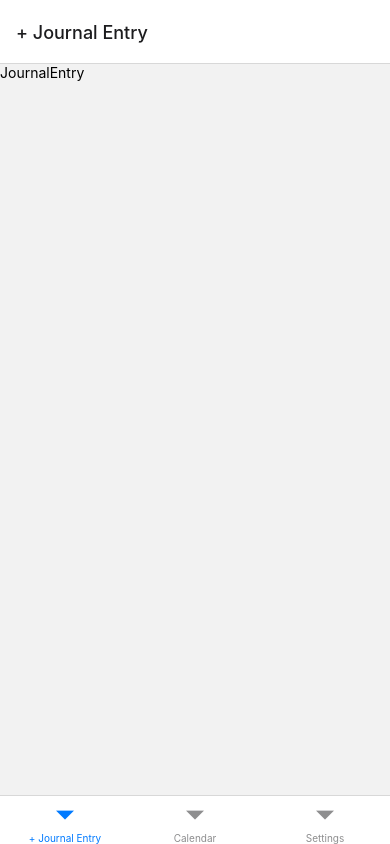
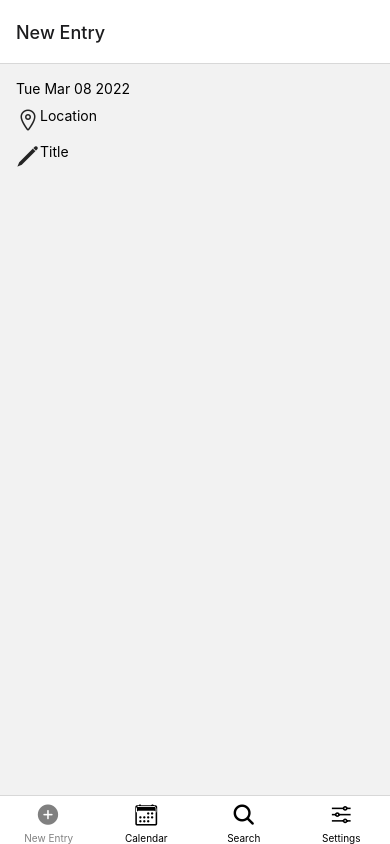
Before and after one commit to samanthatarrice/mono-log_journal-app, a React Native app: screen / in a window 390 px wide. Built offline with nearby package versions, Linux system fonts and the light colour scheme.

Commit message:
Begin setup of JournalEntry text and icons

```diff
--- a/App.js
+++ b/App.js
@@ -1,35 +1,53 @@
 import React from 'react';
-import { StatusBar } from 'expo-status-bar';
-import { StyleSheet, View } from 'react-native';
+import { StyleSheet } from 'react-native-web';
 import { NavigationContainer } from '@react-navigation/native';
 import { createBottomTabNavigator } from '@react-navigation/bottom-tabs';
-
+Ionicons
+import { Ionicons } from '@expo/vector-icons';
 
 import Home from './components/Home';
 import JournalEntry from './components/JournalEntry';
 import Calendar from './components/Calendar';
+import Search from './components/Search'
 import Settings from './components/Settings';
 
 
 export default function App() {
   return (
     <NavigationContainer>
-      <Tab.Navigator>
-        <Tab.Screen name='+ Journal Entry' component={JournalEntry} />
+      <Tab.Navigator
+        screenOptions={({route}) => ({
+          tabBarIcon: ({ focused, color, size }) => {
+            let iconName;
+
+            if (route.name === 'New Entry') {
+              iconName = 'add-circle';
+            } else if (route.name === 'Calendar') {
+              iconName = 'calendar-outline';
+            } else if (route.name === 'Search') {
+              iconName = 'search';
+            } else if (route.name === 'Settings') {
+              iconName = 'options-outline'
+            }
+            return <Ionicons name={iconName} size={size} color={color} />;
+          },
+          tabBarActiveTintColor: 'gray',
+          tabBarInactiveTintColor: 'black'
+        })}
+      >
+        <Tab.Screen name='New Entry' component={JournalEntry} />
         <Tab.Screen name='Calendar' component={Calendar} />
+        <Tab.Screen name='Search' component={Search} />
         <Tab.Screen name='Settings' component={Settings} />
       </Tab.Navigator>
     </NavigationContainer>
   );
 }
 
-const Tab = createBottomTabNavigator();
-
 const styles = StyleSheet.create({
   container: {
-    flex: 1,
-    backgroundColor: '#fff',
-    alignItems: 'center',
-    justifyContent: 'center',
+    padding: 16
   },
 });
+
+const Tab = createBottomTabNavigator();
--- a/components/JournalEntry.js
+++ b/components/JournalEntry.js
@@ -1,10 +1,31 @@
 import React from 'react';
-import { Text } from 'react-native';
+import { View, Text, TextInput, StyleSheet } from 'react-native';
+import { Icon } from 'react-native-elements';
 
 const JournalEntry = () => {
+
+  let date = new Date().toDateString();
+
   return (
-    <Text>JournalEntry</Text>
+    <View style={styles.container}>
+      <Text>{date}</Text>
+      <View style={{marginTop: 10, marginRight:'auto', display:'flex', flexDirection:'row'}}>
+        <Icon name='location-outline' type='ionicon' />
+        <Text>Location</Text>
+      </View>
+      <View style={{marginTop: 10, marginRight:'auto', display:'flex', flexDirection:'row'}}>
+        <Icon name='pencil' type='ionicon' />
+        <Text>Title</Text>
+      </View>
+
+    </View>
   )
 }
 
+const styles = StyleSheet.create({
+  container: {
+    padding: 16
+  },
+});
+
 export default JournalEntry;
--- /dev/null
+++ b/components/Search.js
@@ -0,0 +1,10 @@
+import React from 'react';
+import { Text } from 'react-native';
+
+const Search = () => {
+  return (
+    <Text>Search</Text>
+  )
+}
+
+export default Search;
--- a/package.json
+++ b/package.json
@@ -17,6 +17,7 @@
     "react": "17.0.1",
     "react-dom": "17.0.1",
     "react-native": "0.64.3",
+    "react-native-elements": "^3.4.2",
     "react-native-safe-area-context": "3.3.2",
     "react-native-screens": "~3.10.1",
     "react-native-web": "0.17.1"
```
Also changed, not shown: 1 other file (tests, documents, lock files or other folders).
